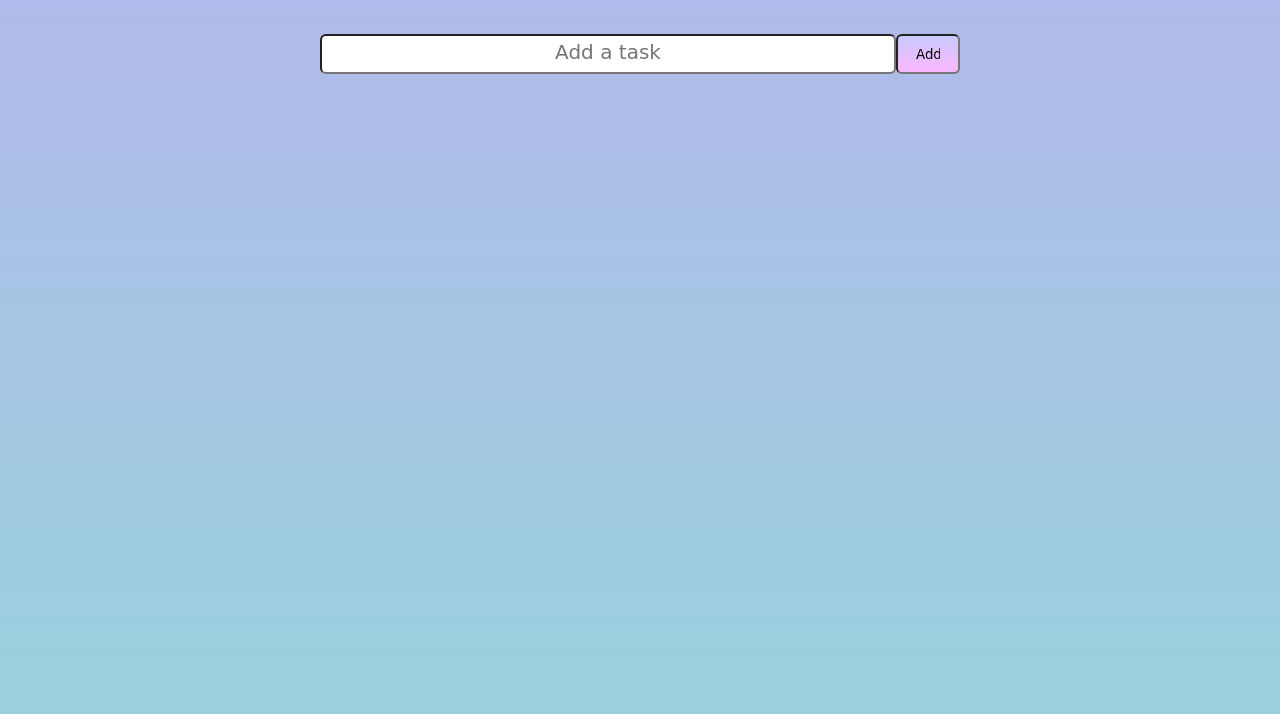
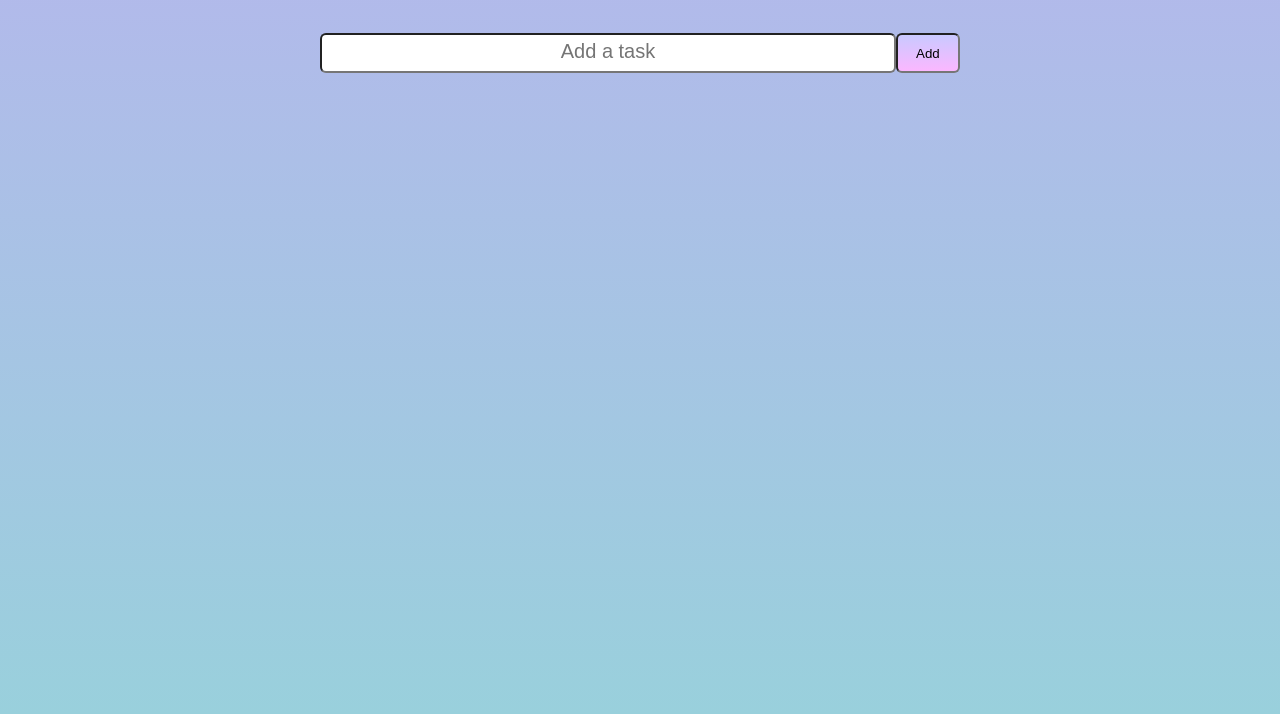
Before and after one commit to ritikv37/To-Do-, a plain HTML site: page index.html in a window 1280 px wide. Shown: the part 136-850 px from the top of the page. Drawn offline with Linux system fonts and the light colour scheme.

Commit message:
Update main.css

```diff
--- a/main.css
+++ b/main.css
@@ -2,7 +2,7 @@
     padding: 0;
     margin: 0;
     box-sizing: border-box;
-    font-family: 'Indie Flower', cursive;
+    font-family: 'Poppins', sans-serif;
 }
 
 body{
```
